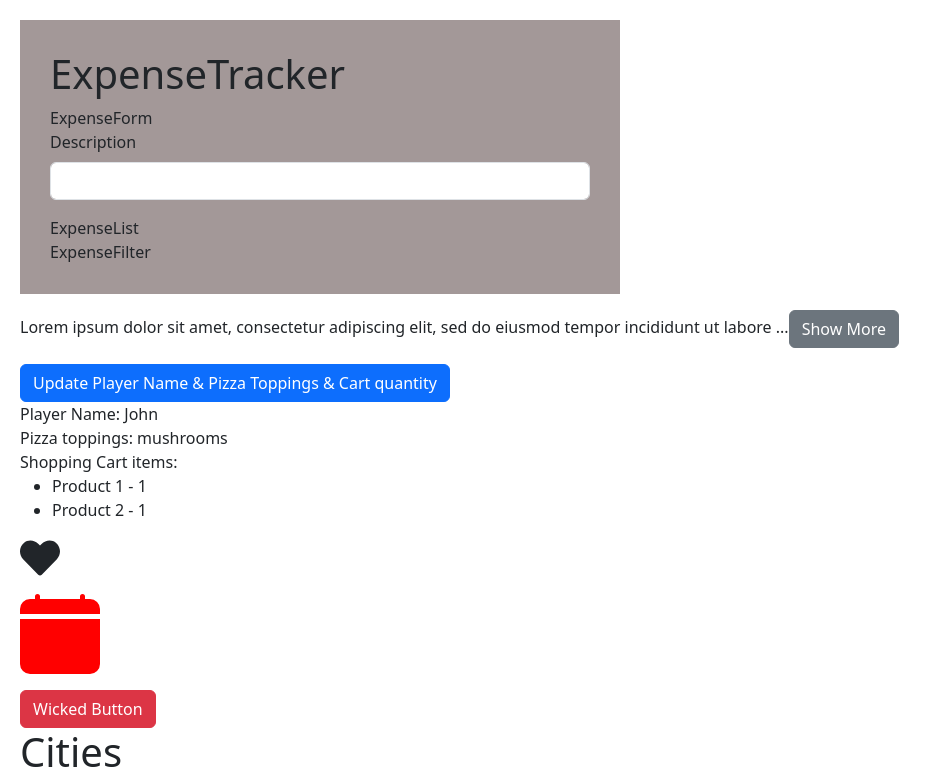
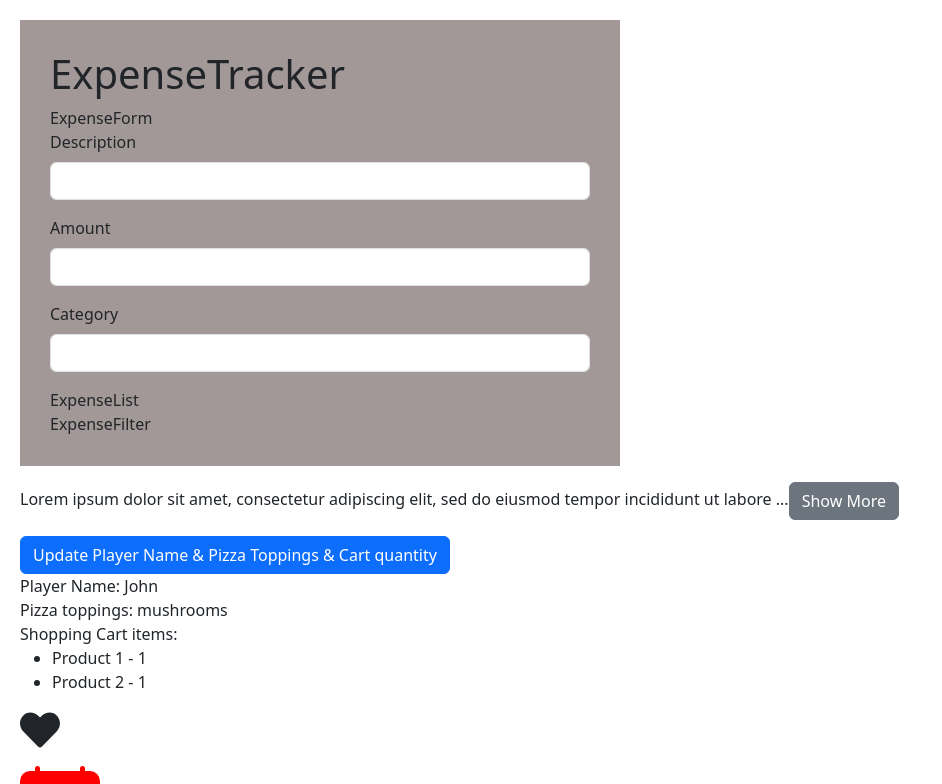
Before and after one commit to Dan-Lueers/cwm-react18, a React (Vite) app: page / in a window 1280 px wide. Shown: the top 784 px of the page, without its empty margins (0-942 px from the left). Built offline with nearby package versions, Linux system fonts and the light colour scheme.

Commit message:
added form inputs for expense tracker form

```diff
--- a/src/components/ExpenseTracker/ExpenseForm.tsx
+++ b/src/components/ExpenseTracker/ExpenseForm.tsx
@@ -9,6 +9,23 @@ const ExpenseForm = () => {
           </label>
           <input id="description" type="text" className="form-control" />
         </div>
+        <div className="mb-3">
+          <label htmlFor="amount" className="form-label">
+            Amount
+          </label>
+          <input id="amount" type="number" className="form-control" />
+        </div>
+        <div className="mb-3">
+          <label htmlFor="category" className="form-label">
+            Category
+          </label>
+          <select id="category" name="category" className="form-control">
+            <option value=""></option>
+            <option value="groceries">Groceries</option>
+            <option value="utilities">Utilities</option>
+            <option value="entertainment">Entertainment</option>
+          </select>
+        </div>
       </form>
     </>
   );
```
